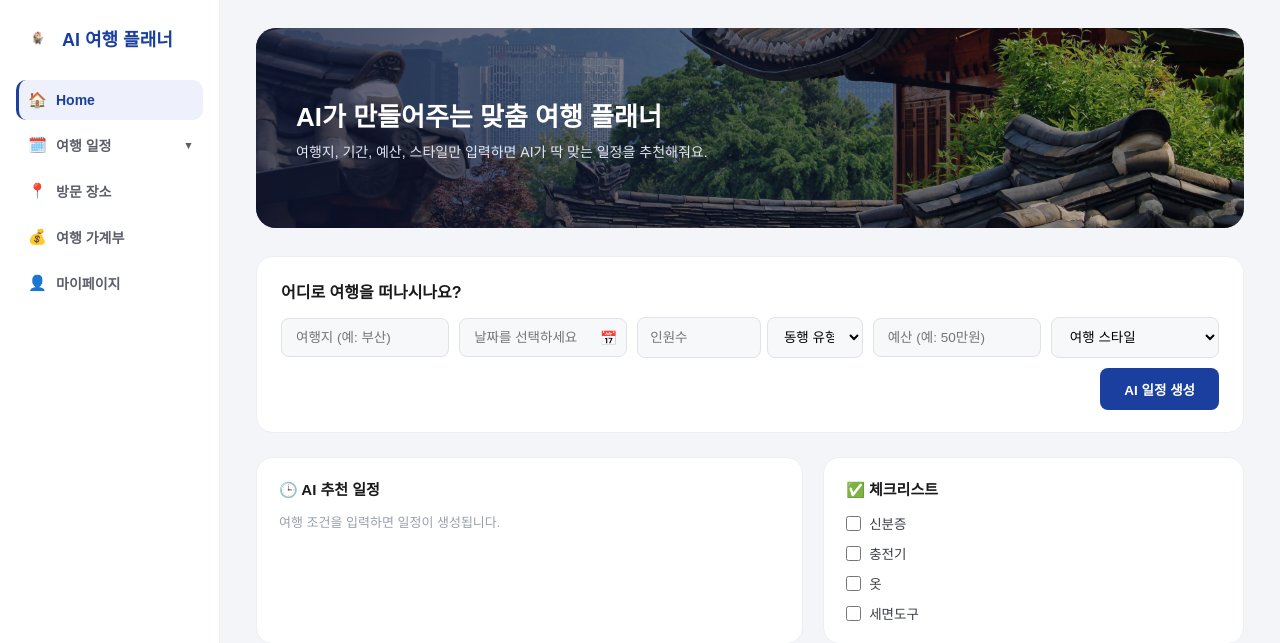
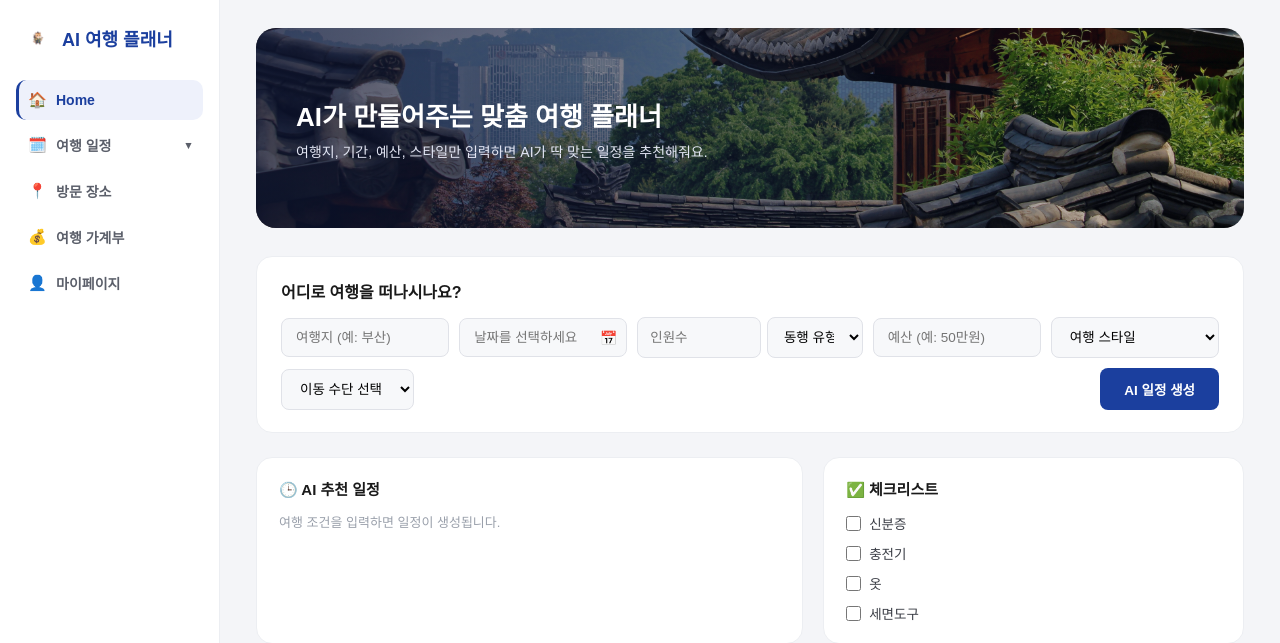
Before and after one commit to jjian2/AI-, a Python web app: template AI-travel-planner/src/main/resources/templates/main.html in a window 1280 px wide. Shown: the top 643 px of the page. Run offline with Jinja, Linux system fonts and the light colour scheme; the template is opened without the code that fills it, so the values that code supplies are empty; some libraries are stand-ins or nearby versions.

Commit message:
Update main.html

```diff
--- a/AI-travel-planner/src/main/resources/templates/main.html
+++ b/AI-travel-planner/src/main/resources/templates/main.html
@@ -91,6 +91,14 @@
             <option value="food">맛집 탐방</option>
             <option value="culture">문화/역사</option>
           </select>
+          <div>
+            <select id="transportation">
+              <option value="" disabled selected>이동 수단 선택</option>
+              <option value="도보">도보</option>
+              <option value="대중교통">대중교통</option>
+              <option value="렌트카">렌트카</option>
+            </select>
+          </div>
           <button type="submit" id="generateBtn">AI 일정 생성</button>
         </form>
       </section>
@@ -203,6 +211,7 @@
 
 <script src="https://cdnjs.cloudflare.com/ajax/libs/flatpickr/4.6.13/flatpickr.min.js"></script>
 <script src="https://cdnjs.cloudflare.com/ajax/libs/flatpickr/4.6.13/l10n/ko.js"></script>
+<script src="/js/common.js"></script>
 <script src="/js/main.js"></script>
 <script
   src="https://maps.googleapis.com/maps/api/js?key=AIzaSyBJWJ1SPehUNz5zHsDZK5iU3hUNgQOUhQg&callback=initMap"
```
